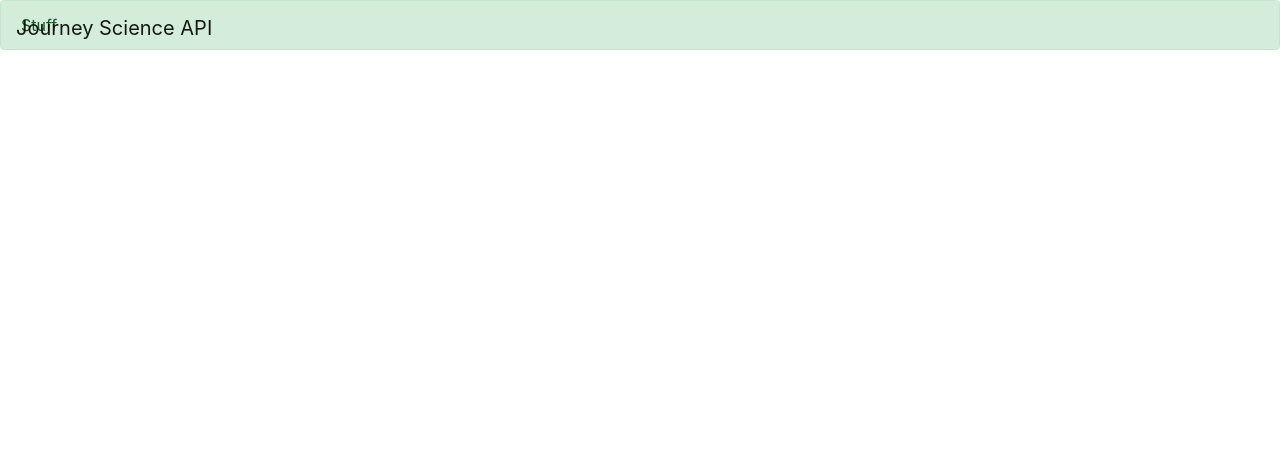
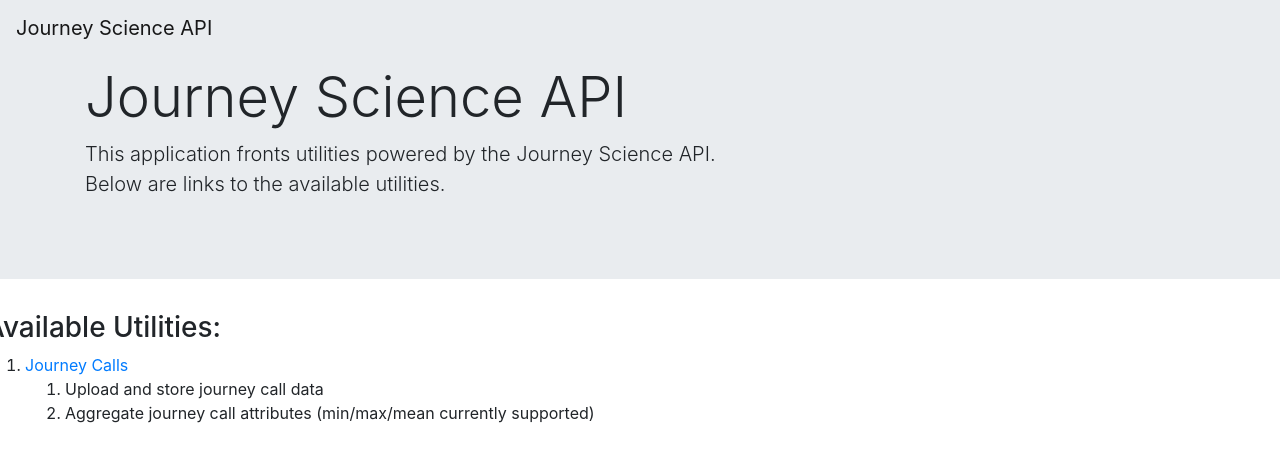
Before and after one commit to lslee714/JourneyScienceApi, a Flask app: page / in a window 1280 px wide. Shown: the top 462 px of the page. Run offline with Flask 2, Linux system fonts and the light colour scheme; some libraries are stand-ins or nearby versions.

Commit message:
add home page, update scss

```diff
--- a/app/templates/index.html
+++ b/app/templates/index.html
@@ -1,12 +1,41 @@
 {% extends 'layout.html' %}
 
 {% block title %}
-    Calls
+    Journey Science API
 {% endblock %}
 
 {% block body %}
-<main>
-    <div class="alert alert-success">Stuff</div>
-
-</main>
+    <div class="jumbotron jumbotron-fluid js-jumbotron">
+        <div class="container">
+            <h1 class="display-4">
+                Journey Science API
+            </h1>
+            <p class="lead">
+                This application fronts utilities powered by the Journey Science API. <br>
+                Below are links to the available utilities.
+            </p>
+        </div>
+    </div>
+    <div class="js-links">
+        <div class="row">
+            <h3>Available Utilities:</h3>
+        </div>
+        <div class="row">
+            <ol class="api-links">
+                <li>
+                    <a href="{{ url_for('calls.index') }}">
+                        Journey Calls
+                    </a>
+                    <ol class="not-a-list">
+                        <li>
+                            Upload and store journey call data
+                        </li>
+                        <li>
+                            Aggregate journey call attributes (min/max/mean currently supported)
+                        </li>
+                    </ol>
+                </li>
+            </ol>
+        </div>
+    </div>
 {% endblock %}
```
Also changed, not shown: app/static/scss/calls.scss (+23 -2 lines).
